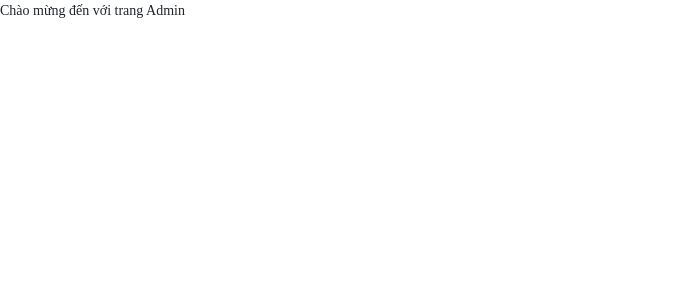
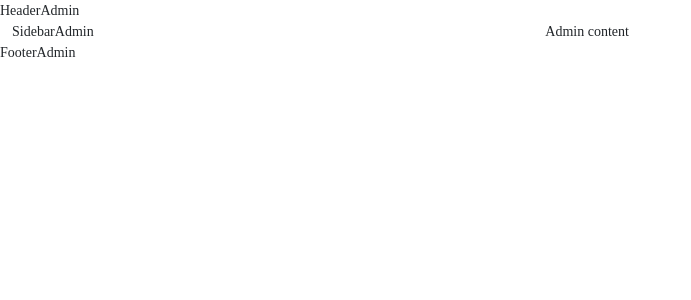
Before and after one commit to chaunguyen18/shop_perfume_2, a React (Create React App) app: page /admin-home in a window 1280 px wide. Shown: the top 300 px of the page, without its empty margins (0-691 px from the left). Built offline with nearby package versions, Linux system fonts and the light colour scheme.

Commit message:
update admin page

```diff
--- /dev/null
+++ b/src/Components/FooterAdmin/index.js
@@ -0,0 +1,9 @@
+import React from 'react'
+
+const FooterAdmin = () => {
+  return (
+    <div>FooterAdmin</div>
+  )
+}
+
+export default FooterAdmin
--- /dev/null
+++ b/src/Components/HeaderAdmin/index.js
@@ -0,0 +1,9 @@
+import React from 'react'
+
+const HeaderAdmin = () => {
+  return (
+    <div>HeaderAdmin</div>
+  )
+}
+
+export default HeaderAdmin
--- /dev/null
+++ b/src/Components/SidebarAdmin/index.js
@@ -0,0 +1,9 @@
+import React from 'react'
+
+const SidebarAdmin = () => {
+  return (
+    <div>SidebarAdmin</div>
+  )
+}
+
+export default SidebarAdmin
--- a/src/Pages/Admin/index.js
+++ b/src/Pages/Admin/index.js
@@ -1,8 +1,24 @@
 import React from 'react'
+import HeaderAdmin from '../../Components/HeaderAdmin'
+import FooterAdmin from '../../Components/FooterAdmin'
+import SidebarAdmin from '../../Components/SidebarAdmin'
 
 const Admin = () => {
   return (
-    <div>Chào mừng đến với trang Admin</div>
+    <div>
+      <HeaderAdmin />
+      <div className='container-fluid'>
+        <div className='row'>
+          <div className='col-md-5'>
+            <SidebarAdmin />
+          </div>
+          <div className='col-md-7 admin-content'>
+            Admin content
+          </div>
+        </div>
+      </div>
+      <FooterAdmin />
+    </div>
   )
 }
 
```
